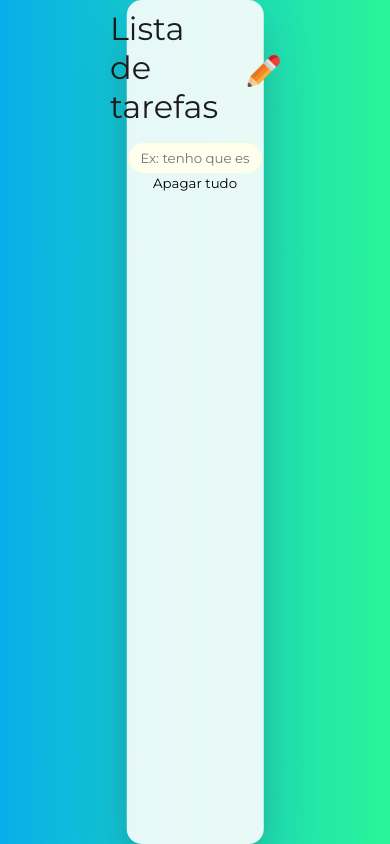
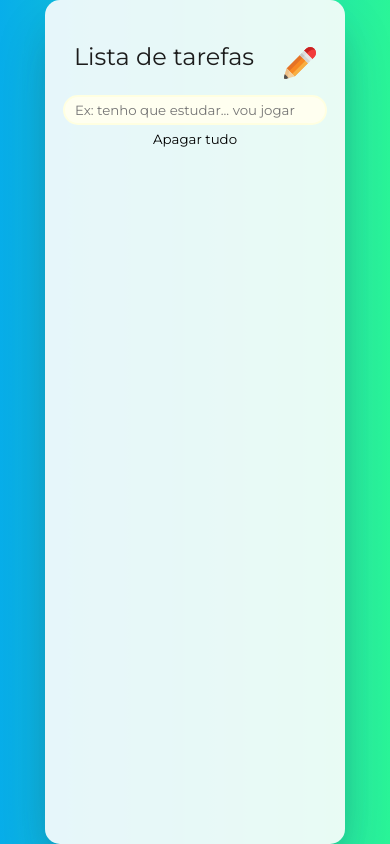
Before and after one commit to marysclair/lista-de-tarefas, a plain HTML site: page index.html in a window 390 px wide. Drawn offline with Linux system fonts and the light colour scheme.

Commit message:
criando style mobile e linkando no index.html

```diff
--- a/index.html
+++ b/index.html
@@ -5,6 +5,7 @@
     <meta http-equiv="X-UA-Compatible" content="IE=edge">
     <meta name="viewport" content="width=device-width, initial-scale=1.0">
     <link rel="stylesheet" href="style.css">
+    <link rel="stylesheet" href="style-mobile.css">
     <link rel="preconnect" href="https://fonts.googleapis.com">
     <link rel="preconnect" href="https://fonts.gstatic.com" crossorigin>
     <link href="https://fonts.googleapis.com/css2?family=Montserrat:wght@300;400;600&display=swap" rel="stylesheet">
--- /dev/null
+++ b/style-mobile.css
@@ -0,0 +1,11 @@
+@media (min-width: 300px) and (max-width: 650px) {
+    #container {
+        width: 300px;
+    }
+    #titulo {
+        margin-top: 30px;
+    }
+    #titulo > h1 {
+        font-size: 1.5rem;
+    }
+}
```
